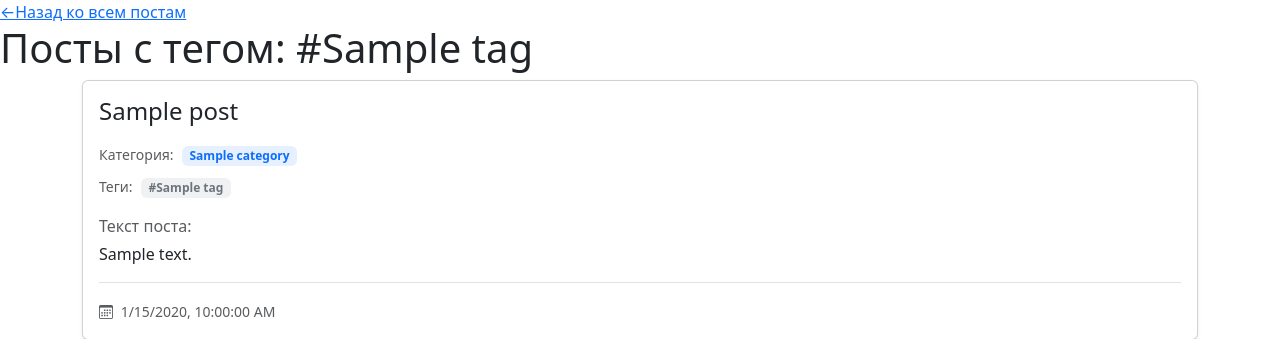
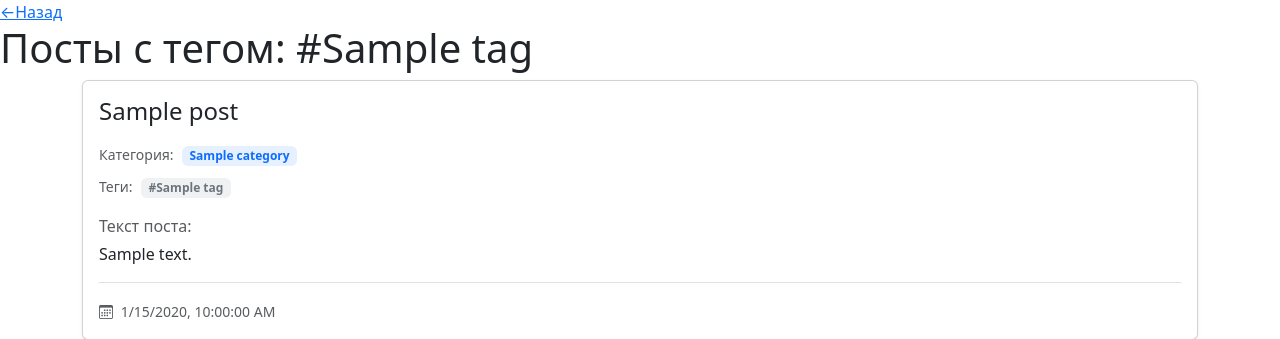
Before and after one commit to JacobTrue2-3/platform, a Django app: a page that uses blog/templates/blog/pages/tag_posts.html in a window 1280 px wide. Shown: the part 56-395 px from the top of the page. Run offline with Django 5.2, Linux system fonts and the light colour scheme; tables that the repository leaves empty hold one stand-in row (values such as "Sample post"); some libraries are stand-ins or nearby versions.

Commit message:
Рефакторинг: кнопка "Назад", уницификация

```diff
--- a/blog/templates/blog/pages/category_posts.html
+++ b/blog/templates/blog/pages/category_posts.html
@@ -3,7 +3,7 @@
 {% block title %}Посты в категории {{ category.name }}{% endblock title %}
 
 {% block content %}
-    <a href="javascript:history.back()">&larr;Назад ко всем постам</a>
+    <a href="javascript:history.back()">&larr;Назад</a>
     <h1>Посты в категории: {{ category.name }}</h1>
 
     {% if posts %}
--- a/blog/templates/blog/pages/post_detail.html
+++ b/blog/templates/blog/pages/post_detail.html
@@ -8,7 +8,7 @@
 {% endblock scripts %}
 
 {% block content %}
-    <a href="{% url 'blog:post_list' %}">&larr;Назад</a>
+    <a href="javascript:history.back()">&larr;Назад</a>
     <h1>Детали поста</h1>
     <h2>Идентификатор поста: {{ post.id }}</h2>
     <h3>{{ post.title }}</h3>
--- a/blog/templates/blog/pages/tag_posts.html
+++ b/blog/templates/blog/pages/tag_posts.html
@@ -3,7 +3,7 @@
 {% block title %}Посты с тегом {{ tag.name }}{% endblock title %}
 
 {% block content %}
-    <a href="javascript:history.back()">&larr;Назад ко всем постам</a>
+    <a href="javascript:history.back()">&larr;Назад</a>
     <h1>Посты с тегом: #{{ tag.name }}</h1>
 
     {% if posts %}
```
